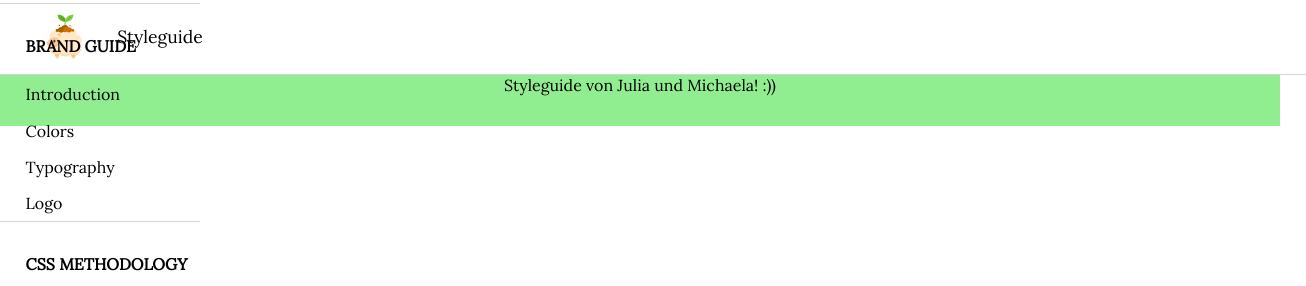
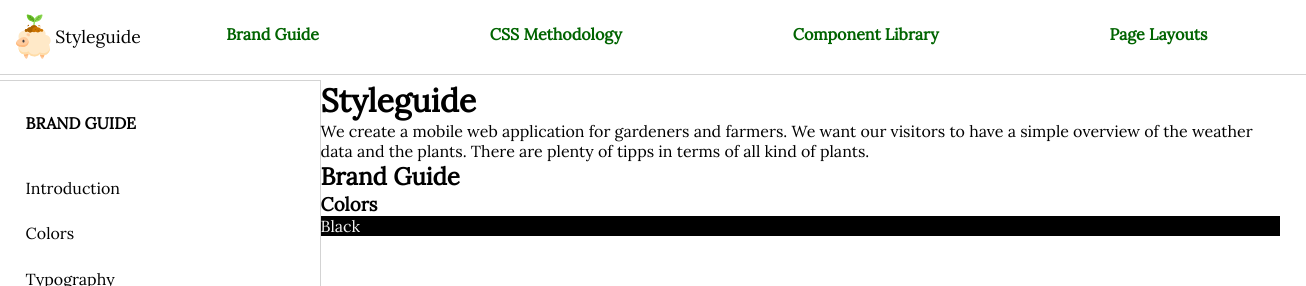
Before and after one commit to Schoesswendter/MyFarmerApp_styleguide, a plain HTML site: page index.html in a window 1280 px wide. Shown: the top 286 px of the page, 1306 px wide, since content can reach past the window. Drawn offline with Linux system fonts and the light colour scheme.

Commit message:
add some stuff

```diff
--- a/css/style.css
+++ b/css/style.css
@@ -9,6 +9,28 @@
     width: 100vw;
     display: flex;
     border-bottom:lightgray 1px solid;
+    padding: 1%;
+    position: fixed;
+    background-color: white;
+    justify-content: space-around;
+}
+
+#topnav_logosection{
+    height: 6vh;
+    display: flex;
+    width: 10vw;
+}
+
+#topnav_linksection {
+    width: 90%;
+    display: flex;
+    justify-content: space-around;
+}
+
+#topnav_linksection a{
+    text-decoration: none;
+    font-weight: 900;
+    color: darkgreen;
     padding: 1%;
 }
 
@@ -23,8 +45,13 @@
 }
 
 main {
+    padding-top: 10vh;
     display: grid;
     grid-template-columns: 1fr 0.8px 3fr;
+}
+
+.main {
+    grid-column: 3/4;
 }
 
 .sidenavborder {
@@ -33,7 +60,6 @@ main {
 }
 
 .sidenav {
-    position: fixed;
     left: 0;
     bottom: 0;
     grid-column: 1/2;
@@ -85,3 +111,11 @@ footer{
     background-color: lightgreen;
     text-align:center;
 }
+
+#colorblockBlack{
+    background-color: black;
+}
+
+.colorblockDarkp {
+    color: whitesmoke;
+}
--- a/index.html
+++ b/index.html
@@ -11,8 +11,16 @@
 <body>
     <header>
         <nav class="topnav">
-            <img src="images/sprout_sheep.svg" alt="logo">
-            <p>Styleguide</p>
+            <div id="topnav_logosection">
+                <img src="images/sprout_sheep.svg" alt="logo">
+                <p>Styleguide</p>
+            </div>
+            <div id="topnav_linksection">
+                <a href="#">Brand Guide</a>
+                <a href="#">CSS Methodology</a>
+                <a href="#">Component Library</a>
+                <a href="#">Page Layouts</a>
+            </div>
         </nav>
 
     </header>
@@ -49,7 +57,13 @@
     <div class="sidenavborder"></div>
 
     <div class="main">
-
+        <h1>Styleguide</h1>
+        <p>We create a mobile web application for gardeners and farmers. We want our visitors to have a simple overview of the weather data and
+            the plants. There are plenty of tipps in terms of all kind of plants.
+        </p>
+        <h2>Brand Guide</h2>
+        <h3>Colors</h3>
+        <div id="colorblockBlack"><p class="colorblockDarkp">Black</p></div>
     </div>
     </main>
     <footer>
```
